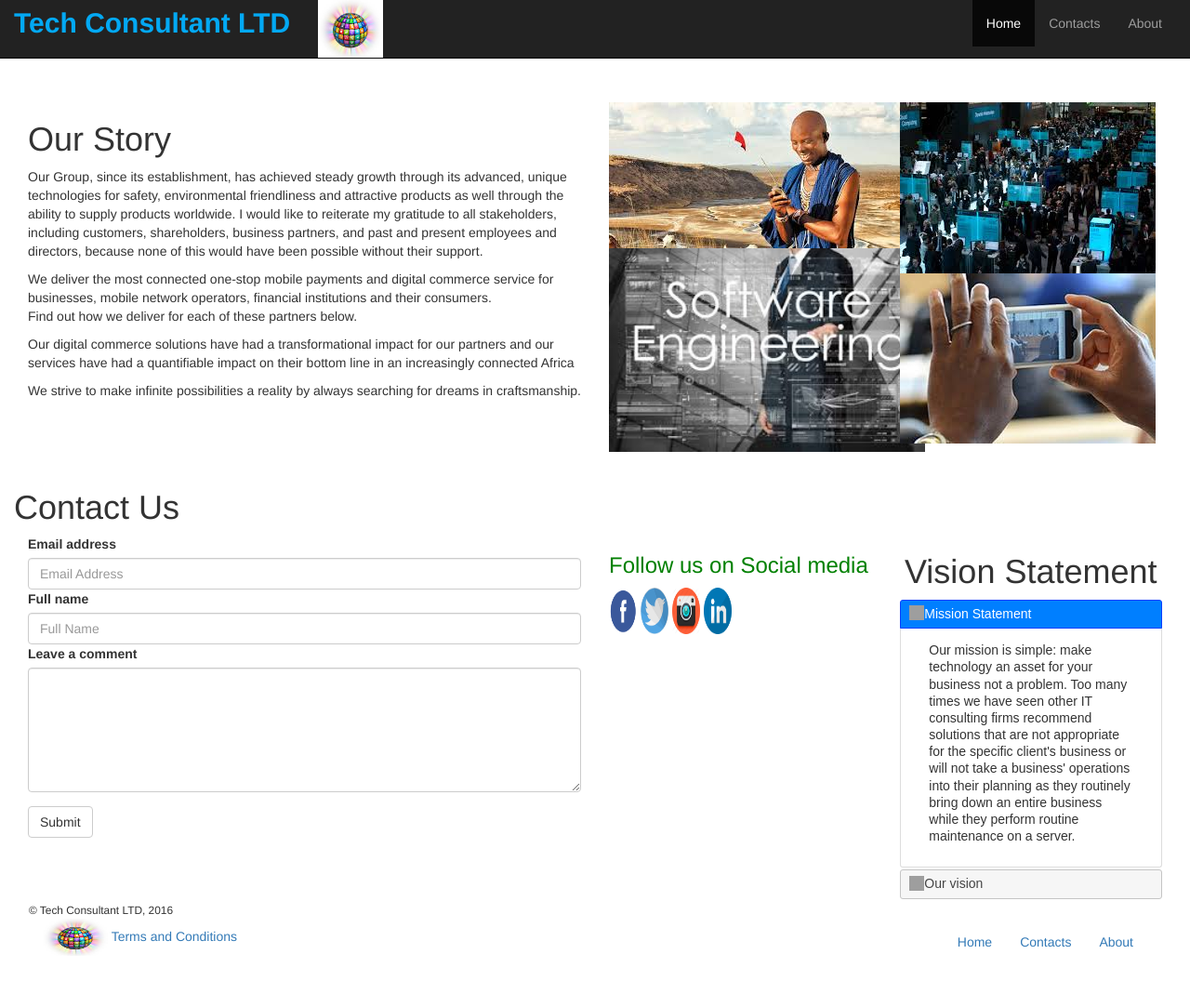
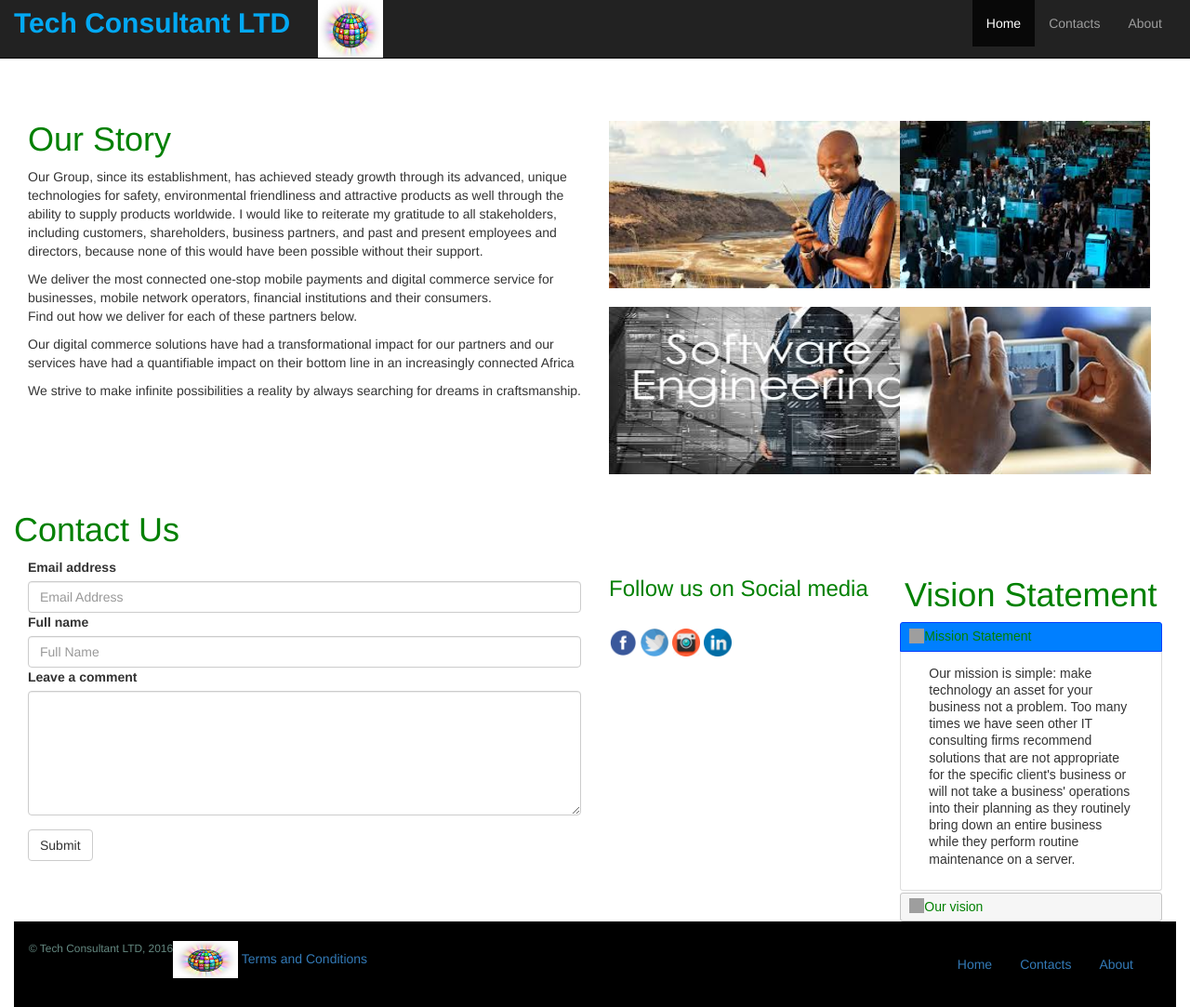
Before and after one commit to Harrisonkamau/Tech-Consultant-LTD, a plain HTML site: page index.html in a window 1280 px wide. Shown: the whole page at 93% size. Before the commit the page ends 1059 px from the top, so only its background shows below. Drawn offline with nearby package versions, Linux system fonts and the light colour scheme; grey boxes are pictures that could not be loaded.

Commit message:
style footer

```diff
--- a/assets/stylesheets/main.css
+++ b/assets/stylesheets/main.css
@@ -1,21 +1,51 @@
 /*
   ========================================
-  carousel
+  About us
   ========================================
 */
-.carousel-inner > .item > img{
-       /*width:640px;*/
-       width: 100%;
-       /*height:360px;*/
-       height: 100%;
-     }
 
-.navbar-header a  {
-  font-size: 30px;
-  font-style: verdana;
-}
+
 body {
   background-color: green;
    background: #cbe2c1;
    font-family: "Roboto Condensed", Times, serif;
 }
+.col-sm-3 img{
+  padding-top: 20px;
+  height:200px;
+}
+#about h1{
+  color:green;
+}
+
+/*
+  ========================================
+  Contact us
+  ========================================
+*/
+
+#contact_form h1{
+  color:green;
+}
+
+
+/*
+  ========================================
+  Primary footer
+  ========================================
+*/
+
+.primary-footer {
+  background: black;
+  color: #648880;
+  margin: auto;
+  width: 600px;
+  font-size: 14px;
+  /*padding-bottom: 44px;*/
+  padding-top: 20px;
+}
+
+.primary-footer small {
+  float: left;
+  font-weight: 400;
+}
```
